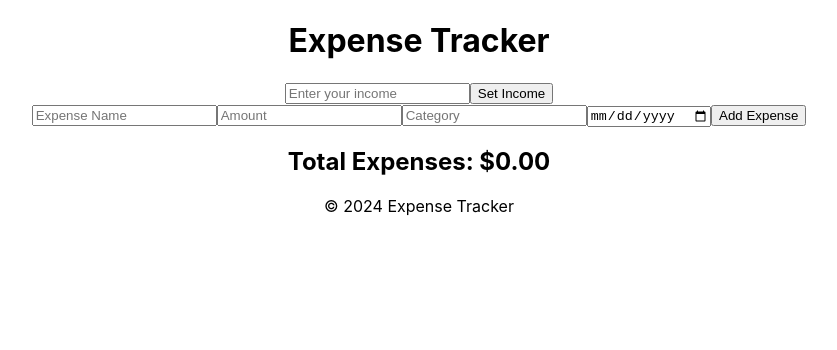
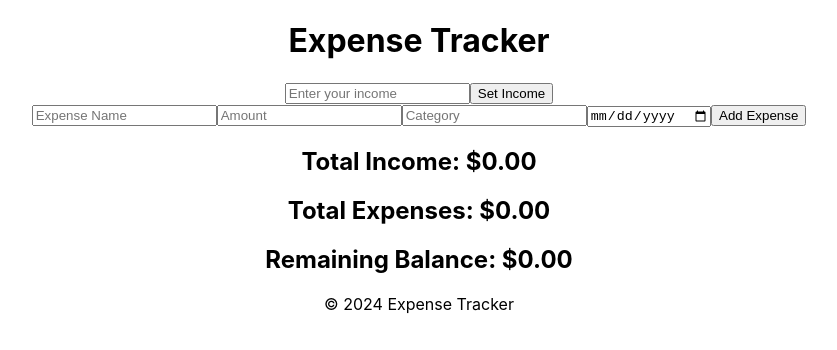
Before and after one commit to sahomelabs/exptest, a React (Create React App) app: page / in a window 1280 px wide. Shown: the top 350 px of the page, without its empty margins (221-1058 px from the left). Built offline with nearby package versions, Linux system fonts and the light colour scheme.

Commit message:
summary for details

```diff
--- a/src/Components/Summary/Summary.jsx
+++ b/src/Components/Summary/Summary.jsx
@@ -1,12 +1,16 @@
 // summary.jsx
+
 import React from 'react';
 
-const Summary = ({ expenses }) => {
-  const total = expenses.reduce((acc, expense) => acc + parseFloat(expense.amount), 0);
+const Summary = ({ income, expenses }) => {
+  const totalExpenses = expenses.reduce((acc, expense) => acc + parseFloat(expense.amount), 0);
+  const remainingBalance = income - totalExpenses;
 
   return (
     <div>
-      <h2>Total Expenses: ${total.toFixed(2)}</h2>
+      <h2>Total Income: ${income.toFixed(2)}</h2>
+      <h2>Total Expenses: ${totalExpenses.toFixed(2)}</h2>
+      <h2>Remaining Balance: ${remainingBalance.toFixed(2)}</h2>
     </div>
   );
 };
```
